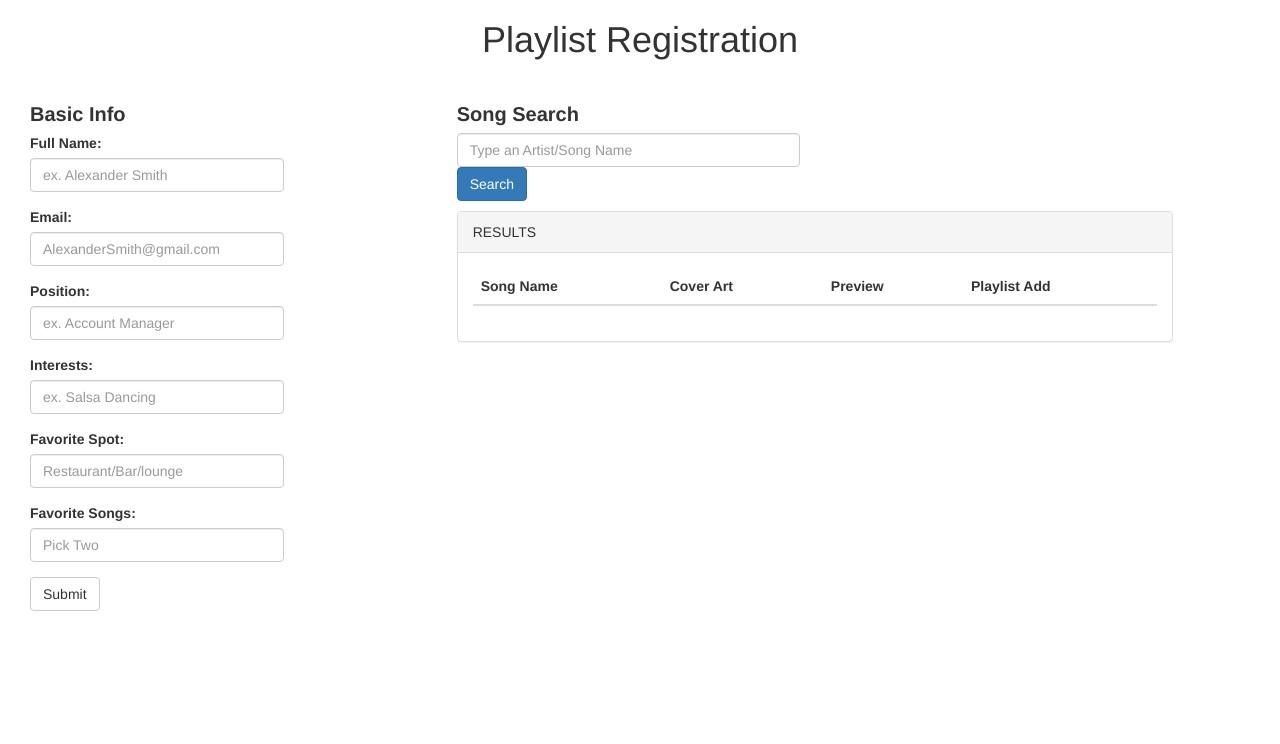
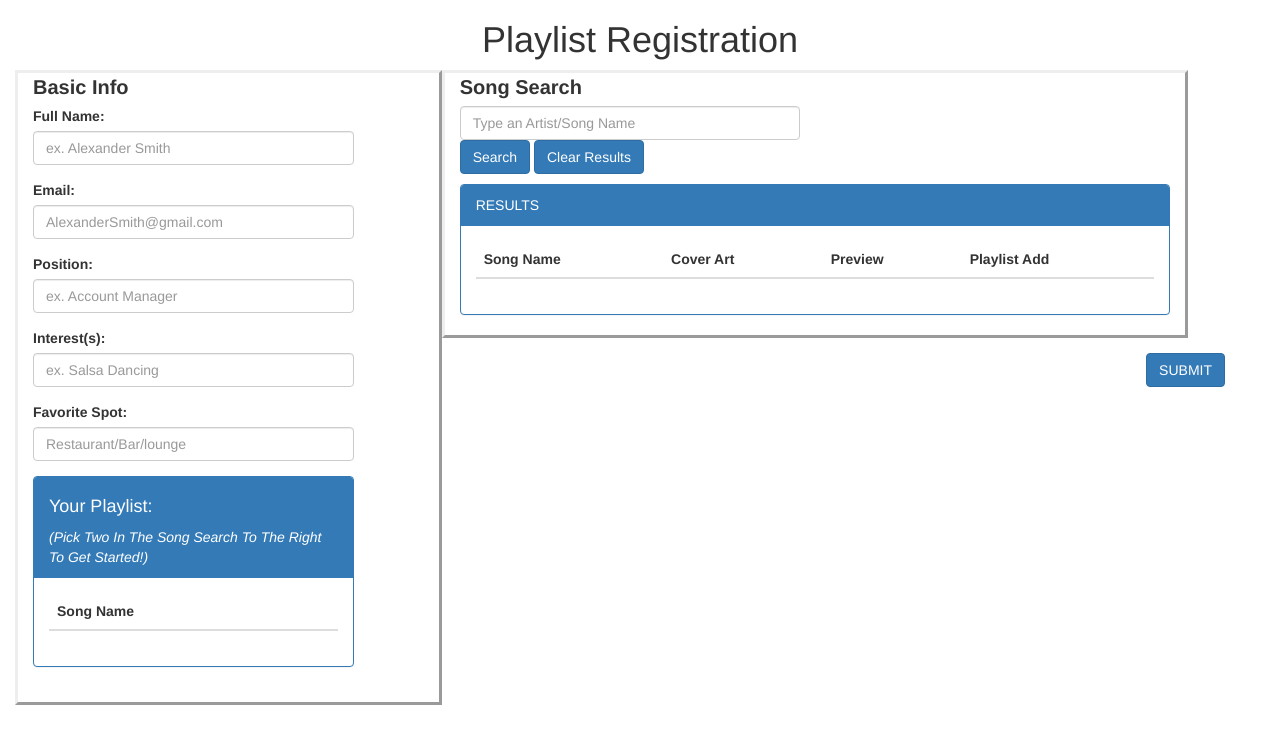
Before and after one commit to IshaniAmin/01-Project-Front-End-with-APIs, a PHP site: page /registration.html in a window 1280 px wide. Shown: the top 744 px of the page. Run offline with PHP 8.4, Linux system fonts and the light colour scheme; lists and menus that the app fills with data are empty; some libraries are stand-ins or nearby versions.

Commit message:
registration page updates

```diff
--- a/assets/css/registration.css
+++ b/assets/css/registration.css
@@ -1,6 +1,8 @@
-#body {
-	margin-top: 30px;
-}
+
+
+/*#page-title {
+	border-style: outset;
+}*/
 
 h1 {
 	text-align: center;
@@ -8,11 +10,16 @@ h1 {
 
 #idContainer {
 	margin-left: 15px;
+	border-style: outset;
 }
 
 #basic-info {
 	font-weight: bold;
 	font-size: 20px;
+}
+
+#spotify-search {
+	border-style: outset;
 }
 
 #search-song {
@@ -36,3 +43,9 @@ h1 {
 #track {
 	margin-bottom: 15px;
 }
+
+
+#submit-playlist {
+	margin-top: 15px;
+	float: right;
+}
--- a/assets/javascript/registration.js
+++ b/assets/javascript/registration.js
@@ -33,7 +33,15 @@ $("#submit-playlist").on("click", function(event) {
 	position = $("#profile-position").val().trim();
 	interest = $("#profile-interests").val().trim();
 	fav_spot = $("#profile-fav-spot").val().trim();
-	fav_song = $("#profile-fav-song").val().trim();
+
+	for (var k=0; k < songList.length; k++) {
+
+		var fav_song = songList[k];
+		user_fav_songs.push(fav_song);
+
+	}
+
+
 
 
 	// Code for the push
@@ -44,34 +52,38 @@ $("#submit-playlist").on("click", function(event) {
 			// user_profile_picture : profile,
 			user_interest : interest,
 			user_fav_spot: fav_spot,
-			user_fav_songs: fav_song,
+			user_fav_songs: user_fav_songs,
+
 	  	dateAdded: firebase.database.ServerValue.TIMESTAMP
 	});
 });
 
 
+var index;
+var songList = [];
 
 $(document).ready( function() {
 
-	// var songList = [];
+	function renderSongs(event) {
 
-	// function renderSongs(event) {
+		$(".table #displayList").empty();
 
-	// 	$(".table tbody").empty();
+		for (var j=0; j < songList.length; j++) {
 
-	// 	for (var j=0; j < songList.length; j++) {
-	// 	var songDiv = $("<tr class='item'>");
+		var songDiv = $("<tr class='playlistSong'>");
 
-	// 	var newAdd = $("<iframe class='song'>").attr("src", songList[j]).attr("frameborder", 0).attr("allowtransparency", true);
+		var newAdd = songList[j]
 
-	// 	songDiv.append(newAdd);
+		songDiv.append("<td>" + newAdd + "</td>");
+		// var newAdd = $("<iframe class='song'>").attr("src", songList[j]).attr("frameborder", 0).attr("allowtransparency", true);
 
-	// 	$(".table tbody").prepend(songDiv);
+		$(".table #displayList").prepend(songDiv);
 
-	// 	}
+		}
 
-	// }
+	}
 
+	// Function to Display Spotify API Results
 	function displayResults(event) {
 
 		event.preventDefault();
@@ -125,7 +137,7 @@ $(document).ready( function() {
         		// 	audio.pause()
         		// })
 
-        		$(".table tbody").prepend(tracks);
+        		$(".table #searchResults").append(tracks);
         	}
 
 
@@ -151,10 +163,12 @@ $(document).ready( function() {
 	       //   	if(preview =! "") {
 	       //   		$(".img").on("click", ".img", pausePreview)
 	       //   	}
-	    // Playlist add button
+
+
+	   // Playlist Add Button
 		$(".add").on("click", function () {
 
-				var index = ($(this).index('.add'));
+				index = ($(this).index('.add'));
 				console.log(index)
 				id = data.items[index].id;
 				url = data.items[index].external_urls.spotify;
@@ -168,14 +182,24 @@ $(document).ready( function() {
 					song_name: name,
 					song_url: url,
 					song_picture: picture
+				})
 
-				})
+				var trackName = data.items[index].name;
+				console.log(trackName);
+				songList.push(trackName);
+	     		renderSongs();
+
 			});
+       })
+    }
 
-        })
-     }
-
+// Exceutes the Function to Display Results from Spotify API
 $(document).on("click", "#search", displayResults);
 
+ $("#clr").on("click", function(event) {
+        event.preventDefault();
+       $("#search-form")[0].reset();
+        $("#searchResults").empty();
+  });
 
 });
--- a/registration.html
+++ b/registration.html
@@ -10,65 +10,84 @@
 	<script src="https://ajax.googleapis.com/ajax/libs/jquery/1.12.4/jquery.min.js"></script>
 </head>
 <body data-spy="scroll">
-	<div class="container" style="background-color: white;">
+	<div class="container" id="page-title" style="background-color: white;">
 		<h1>Playlist Registration</h1>
 	</div>
 <div id="body">
 	<div class="container col-lg-4" id="idContainer">
 		<label id="basic-info">Basic Info</label>
 		<div class="form-group row">
-			<div class="col-md-8">
+			<div class="col-md-10">
 			  <label>Full Name:</label>
 			    <input id="profile-name" class="form-control" type="text" placeholder="ex. Alexander Smith">
 			</div>
 		</div>
 		<div class="form-group row">
-			<div class="col-md-8">
+			<div class="col-md-10">
 			  <label>Email:</label>
 			    <input class="form-control" type="email" placeholder="AlexanderSmith@gmail.com" id="profile-email">
 			</div>
 		</div>
 		<div class="form-group row">
-			<div class="col-md-8">
+			<div class="col-md-10">
 			  <label>Position:</label>
 			    <input id="profile-position" class="form-control" type="text" placeholder="ex. Account Manager">
 			</div>
 		</div>
 		<div class="form-group row">
-			<div class="col-md-8">
-			  <label>Interests:</label>
+			<div class="col-md-10">
+			  <label>Interest(s):</label>
 			    <input id="profile-interests" class="form-control" type="text" placeholder="ex. Salsa Dancing">
 			</div>
 		</div>
 		<div class="form-group row">
-			<div class="col-md-8">
+			<div class="col-md-10">
 			  <label>Favorite Spot:</label>
 			    <input id="profile-fav-spot" class="form-control" type="text" placeholder="Restaurant/Bar/lounge">
 			</div>
 		</div>
 		<div class="form-group row">
-			<div class="col-md-8">
-			  <label>Favorite Songs:</label>
-			    <input id="profile-fav-song" class="form-control" type="text" placeholder="Pick Two">
+			<div class="col-md-10">
+			<div class="panel panel-primary">
+		   		<div class="panel-heading" id="searchpar"><h4>Your Playlist:</h4><i>(Pick Two In The Song Search To The Right To Get Started!)</i></div>
+		   		<div class="panel-body">
+					<table class="table">
+					    <thead class="thead-inverse">
+					    	<tr>
+					    	<th>Song Name</th>
+					    	</tr>
+					    </thead>
+
+					    <tbody id="displayList">
+
+					    <!--          all the <th> contents that are generated below go in here-->
+
+					    </tbody>
+					</table>
+				</div>
+
+			</div>
+			  <!-- <label>Favorite Songs:</label>
+			    <input id="profile-fav-song" class="form-control" type="text" placeholder="Pick Two in the Search To The Right To Get Started With Your Playlist"> -->
 			</div>
 		</div>
-		<div class="form-group">
-		    <input id="submit-playlist" class="btn btn-default" type="submit" value="Submit">
-		  </div>
+
 	</div>
-	<div class="container col-lg-7">
+	<div class="container col-lg-7" id="spotify-search">
 		<div class="row">
 		<form id="search-form">
 				<div class="col-md-6">
 				<label id="search-song">Song Search</label>
 		        <input type="text" id="query" value="" class="form-control" placeholder="Type an Artist/Song Name"/>
 		        <input type="submit" id="search" class="btn btn-primary" value="Search" />
+		        <button type="submit" class="btn btn-primary" id="clr">Clear Results</button>
 		        </div>
+
 		</form>
 		</div>
 		<div id="results">
 
-		   	<div class="panel panel-default">
+		   	<div class="panel panel-primary">
 		   		<div class="panel-heading" id="searchpar">RESULTS</div>
 		   		<div class="panel-body">
 					<table class="table">
@@ -81,7 +100,7 @@
 
 					    </thead>
 
-					    <tbody id="display">
+					    <tbody id="searchResults">
 
 					    <!--          all the <th> contents that are generated below go in here-->
 
@@ -90,6 +109,15 @@
 				</div>
 
 			</div>
+		</div>
+	</div>
+
+	<!-- Submit Playlist Button -->
+	<div class="container">
+		<div class="row">
+		<div class="form-group">
+		    <input id="submit-playlist" class="btn btn-primary" type="submit" value="SUBMIT">
+		</div>
 		</div>
 	</div>
 </div>
```
